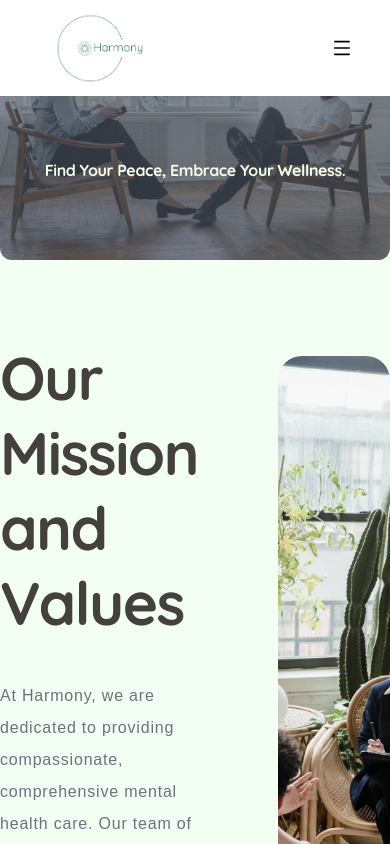
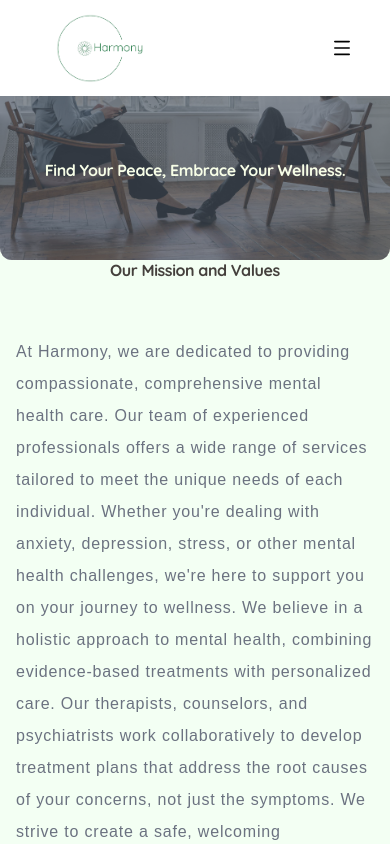
Before and after one commit to Quincy-Fer/Harmony-Therapy-Website, a React (Vite) app: page / in a window 390 px wide. Shown: the top 844 px of the page. Built offline with nearby package versions, Linux system fonts and the light colour scheme.

Commit message:
Create responsive about section

```diff
--- a/src/Sections/About.jsx
+++ b/src/Sections/About.jsx
@@ -2,18 +2,18 @@ import { about } from "../assets/images";
 
 const About = () => {
   return (
-    <section className="max-w-[1440px] pt-20  mx-auto" id="about">
-      <div className="flex gap-20">
-        <div className="flex-1 ">
+    <section className="max-w-[1440px] md:p-4 lg:p-10  mx-auto" id="about">
+      <div className=" grid lg:grid-cols-2 gap-20 ">
+        <div className="flex flex-col justify-center">
           <h2
-            className="text-stone-700 text-[60px] max-w-[600px] font-bold font-quicksand
-         leading-tight tracking-tight "
+            className="text-stone-700 md:text-[44px] lg:text-[72px] lg:max-w-[780px] font-bold font-quicksand
+         leading-tight tracking-tight text-center lg:text-left "
           >
             Our Mission and Values
           </h2>
           <p
-            className="font-nunito max-w-[600px] text-base text-gray-500 tracking-wider leading-loose
-          mt-10 "
+            className="font-nunito p-4 lg:p-0 text-balance text-base text-gray-500 tracking-wider leading-loose
+          mt-10  "
           >
             At Harmony, we are dedicated to providing compassionate,
             comprehensive mental health care. Our team of experienced
@@ -34,11 +34,11 @@ const About = () => {
             mental health and enhance your quality of life.
           </p>
         </div>
-        <div className="flex-1">
+        <div className="flex justify-center">
           <img
             src={about}
             alt="woman consulting a couple"
-            className="rounded-3xl  h-[700px] w-[800px] mt-4 object-cover "
+            className="rounded-3xl md:w-[700px] lg:h-[700px] lg:w-[800px] mt-4 object-cover "
           />
         </div>
       </div>
```
